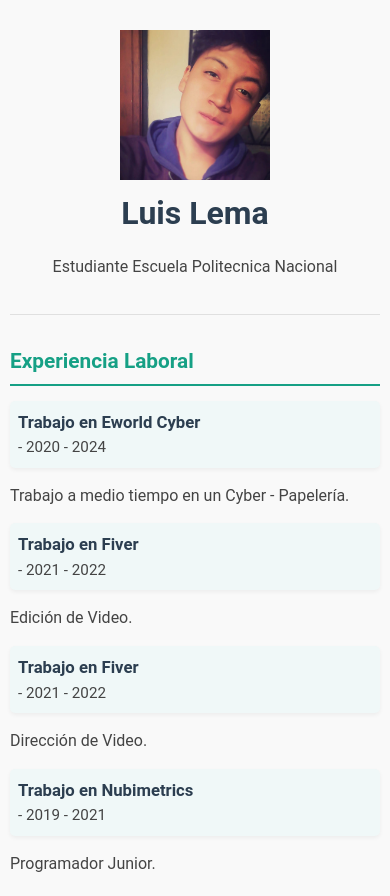
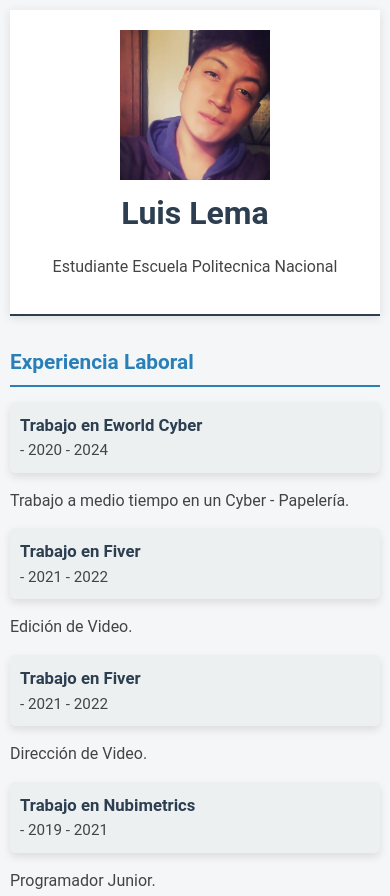
Before and after one commit to LuisALema/mi-curruculum, a plain HTML site: page index.html in a window 390 px wide. Shown: the top 896 px of the page. Drawn offline with Linux system fonts and the light colour scheme.

Commit message:
Update style.css

```diff
--- a/style.css
+++ b/style.css
@@ -8,19 +8,21 @@
 body {
     font-family: 'Roboto', Arial, sans-serif;
     line-height: 1.6;
-    color: #333;
+    color: #444;
     max-width: 800px;
     margin: auto;
     padding: 20px;
-    background-color: #f9f9f9; /* Fondo suave */
-    color: #444; /* Color de texto más suave */
+    background-color: #f4f6f7; /* Fondo suave */
 }
 
+/* Estilo del encabezado */
 header {
     text-align: center;
     margin-bottom: 30px;
     padding: 20px;
-    border-bottom: 1px solid #e0e0e0; /* Línea sutil en el borde inferior */
+    border-bottom: 2px solid #2c3e50; /* Línea más prominente en el borde inferior */
+    background-color: #ffffff; /* Fondo blanco para el encabezado */
+    box-shadow: 0 2px 10px rgba(0, 0, 0, 0.1); /* Sombra sutil */
 }
 
 h1 {
@@ -32,12 +34,13 @@ h1 {
 
 h2 {
     font-size: 1.5em;
-    color: #16a085;
+    color: #2980b9; /* Color más brillante para los subtítulos */
     margin-top: 30px;
-    border-bottom: 2px solid #16a085;
+    border-bottom: 2px solid #2980b9;
     padding-bottom: 5px;
 }
 
+/* Espaciado y listas */
 p, ul {
     margin: 15px 0;
 }
@@ -53,10 +56,16 @@ ul {
 
 ul li {
     margin: 10px 0;
-    padding: 10px;
+    padding: 15px;
     border-radius: 5px;
-    background-color: #f0f8f8; /* Fondo suave para secciones de lista */
-    box-shadow: 0 2px 4px rgba(0, 0, 0, 0.05);
+    background-color: #ecf0f1; /* Fondo suave para secciones de lista */
+    box-shadow: 0 4px 8px rgba(0, 0, 0, 0.1);
+    transition: transform 0.3s, box-shadow 0.3s; /* Efecto al pasar el mouse */
+}
+
+ul li:hover {
+    transform: translateY(-2px); /* Efecto de levantamiento */
+    box-shadow: 0 6px 12px rgba(0, 0, 0, 0.15);
 }
 
 ul li strong {
@@ -65,19 +74,21 @@ ul li strong {
     font-size: 1.1em;
 }
 
+/* Estilo del pie de página */
 footer {
     margin-top: 40px;
     padding: 20px;
     text-align: center;
-    border-top: 1px solid #e0e0e0; /* Línea sutil en el borde superior */
+    border-top: 2px solid #2c3e50; /* Línea más prominente en el borde superior */
     font-size: 0.9em;
     color: #888;
 }
 
 /* Enlaces */
 a {
-    color: #16a085;
+    color: #2980b9;
     text-decoration: none;
+    transition: color 0.3s;
 }
 
 a:hover {
@@ -87,18 +98,19 @@ a:hover {
 
 /* Botones para contacto o enlaces adicionales */
 button {
-    background-color: #16a085;
+    background-color: #2980b9;
     color: #fff;
     border: none;
     padding: 10px 20px;
     border-radius: 5px;
     cursor: pointer;
     font-size: 1em;
-    transition: background-color 0.3s ease;
+    transition: background-color 0.3s ease, transform 0.2s; /* Añadir transform para efecto de botón */
 }
 
 button:hover {
-    background-color: #138f75;
+    background-color: #2471a1; /* Color más oscuro al pasar el mouse */
+    transform: translateY(-1px); /* Efecto de levantamiento del botón */
 }
 
 /* Diseño adaptable para pantallas pequeñas */
@@ -117,6 +129,6 @@ button:hover {
 
     ul li {
         font-size: 0.95em;
-        padding: 8px;
+        padding: 10px; /* Aumentar padding en pantallas pequeñas */
     }
 }
```
